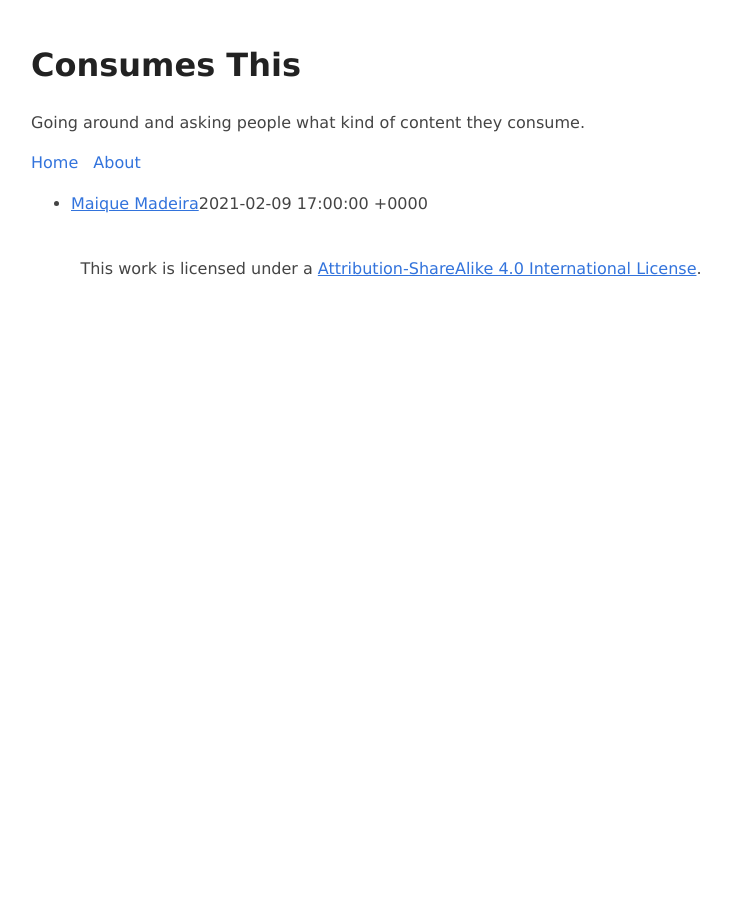
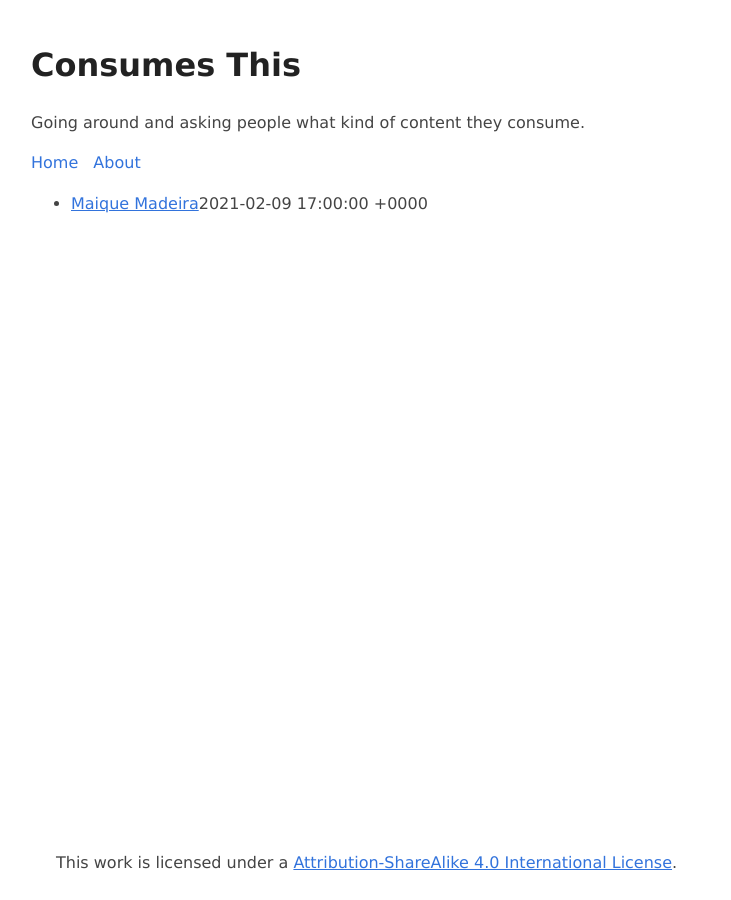
Before and after one commit to chtny/consumesthis, a Jekyll site: the page built from index.md, in a window 1280 px wide. Shown: the whole page, without its empty margins (249-980 px from the left). Built offline with Jekyll 4.4.1, drawn with Linux system fonts in a browser that asks for light colours.

Commit message:
Update head.html

```diff
--- a/_includes/head.html
+++ b/_includes/head.html
@@ -76,6 +76,12 @@
 		footer {
 		     padding: 25px;
 		     text-align: center;
+		     position: fixed;
+			 bottom: 0;
+		}
+		ul li span {
+			 position: absolute;
+			 text-align: right;
 		}
 		@media (prefers-color-scheme: dark) {
 		    body {
```
